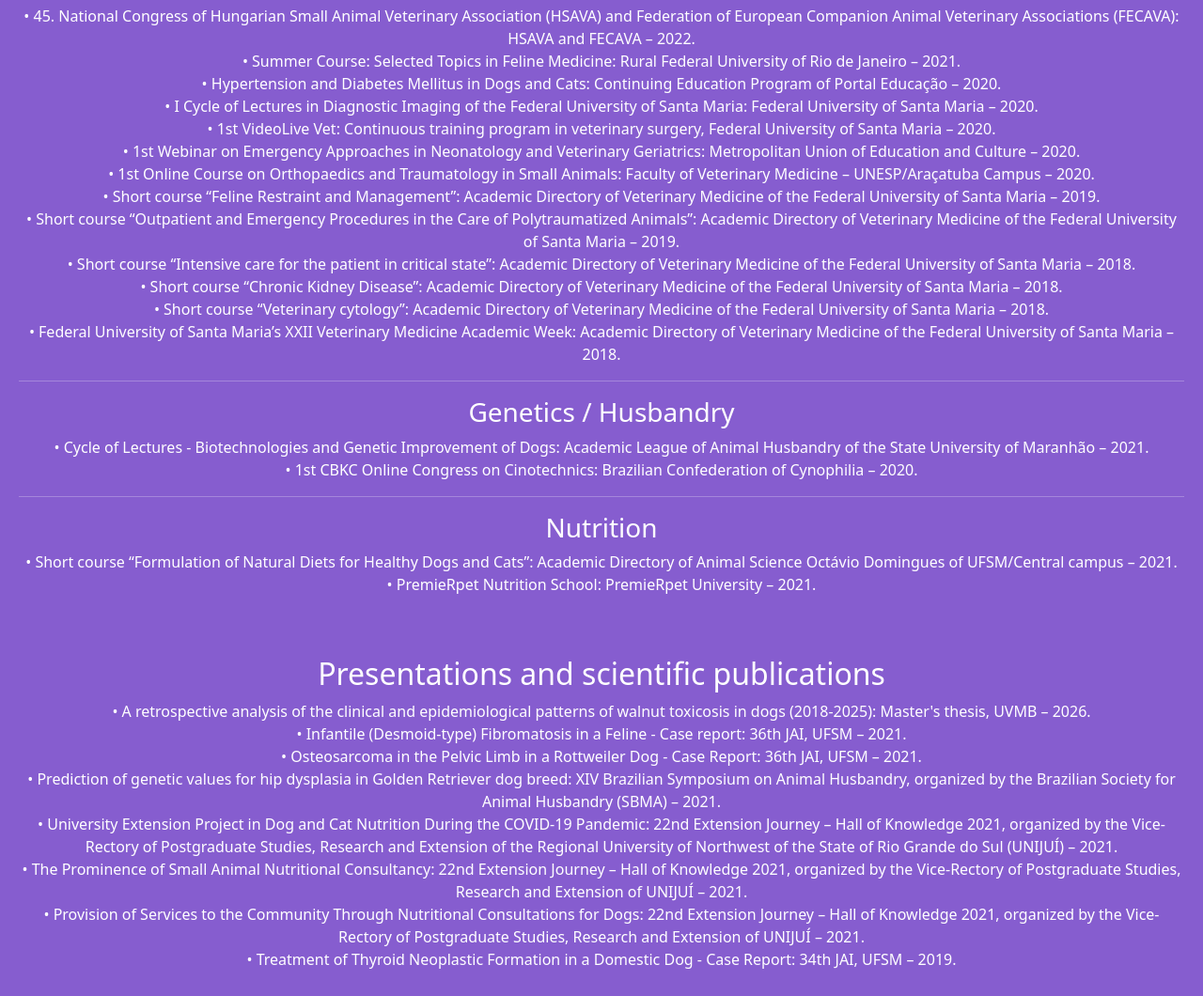
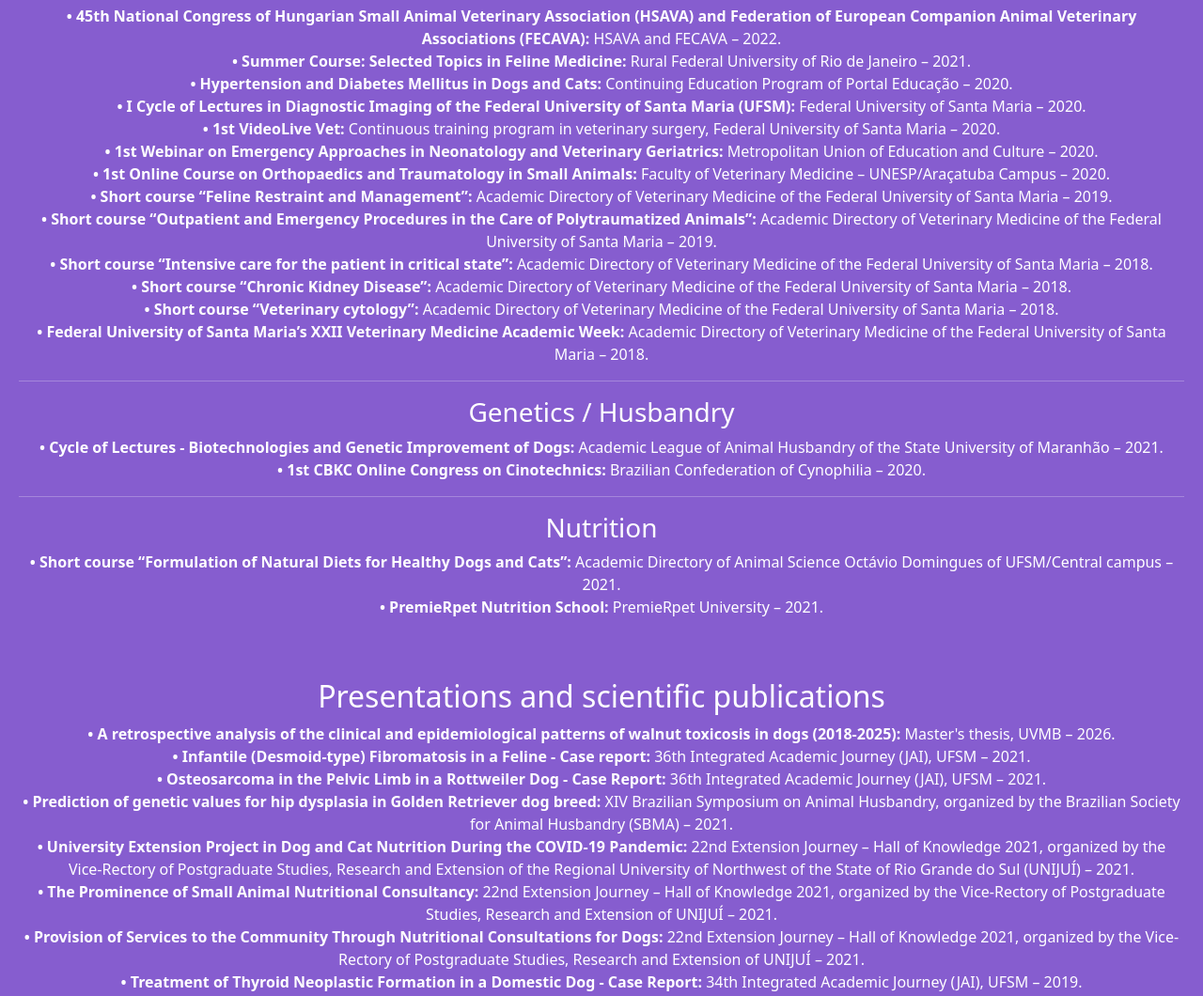
Before and after one commit to leticiaVet/VetCV, a plain HTML site: page index.html in a window 1280 px wide. Shown: the part 626-1686 px from the top of the page at 94% size. Drawn offline with nearby package versions, Linux system fonts and the light colour scheme.

Commit message:
boldNosTextos.html

```diff
--- a/index.html
+++ b/index.html
@@ -20,6 +20,10 @@
     .items {
       list-style-type: none;
       padding-left: 0px;
+    }
+
+    .underline {
+      font-weight: bold;
     }
   </style>
 </head>
@@ -63,44 +67,44 @@
 
       <h3>Surgery / Internal Medicine</h3>
       <ul class="items">
-        <li>&#8226 45. National Congress of Hungarian Small Animal Veterinary Association (HSAVA) and Federation of
+        <li><span class="underline">&#8226 45th National Congress of Hungarian Small Animal Veterinary Association (HSAVA) and Federation of
           European
-          Companion Animal Veterinary Associations (FECAVA): HSAVA and FECAVA – 2022.
+          Companion Animal Veterinary Associations (FECAVA):</span> HSAVA and FECAVA – 2022.
         </li>
-        <li>&#8226 Summer Course: Selected Topics in Feline Medicine: Rural Federal University of Rio de Janeiro – 2021.
+        <li><span class="underline">&#8226 Summer Course: Selected Topics in Feline Medicine:</span> Rural Federal University of Rio de Janeiro – 2021.
         </li>
-        <li>&#8226 Hypertension and Diabetes Mellitus in Dogs and Cats: Continuing Education Program of Portal Educação
+        <li><span class="underline">&#8226 Hypertension and Diabetes Mellitus in Dogs and Cats:</span> Continuing Education Program of Portal Educação
           –
           2020.
         </li>
-        <li>&#8226 I Cycle of Lectures in Diagnostic Imaging of the Federal University of Santa Maria: Federal
+        <li><span class="underline">&#8226 I Cycle of Lectures in Diagnostic Imaging of the Federal University of Santa Maria (UFSM):</span> Federal
           University of
           Santa Maria – 2020.</li>
-        <li>&#8226 1st VideoLive Vet: Continuous training program in veterinary surgery, Federal University of Santa
+        <li><span class="underline">&#8226 1st VideoLive Vet:</span> Continuous training program in veterinary surgery, Federal University of Santa
           Maria –
           2020.</li>
-        <li>&#8226 1st Webinar on Emergency Approaches in Neonatology and Veterinary Geriatrics: Metropolitan Union of
+        <li><span class="underline">&#8226 1st Webinar on Emergency Approaches in Neonatology and Veterinary Geriatrics:</span> Metropolitan Union of
           Education
           and Culture – 2020.</li>
-        <li>&#8226 1st Online Course on Orthopaedics and Traumatology in Small Animals: Faculty of Veterinary Medicine –
+        <li><span class="underline">&#8226 1st Online Course on Orthopaedics and Traumatology in Small Animals:</span> Faculty of Veterinary Medicine –
           UNESP/Araçatuba Campus – 2020.</li>
-        <li>&#8226 Short course “Feline Restraint and Management”: Academic Directory of Veterinary Medicine of the
+        <li><span class="underline">&#8226 Short course “Feline Restraint and Management”:</span> Academic Directory of Veterinary Medicine of the
           Federal
           University of Santa Maria – 2019.
         </li>
-        <li>&#8226 Short course “Outpatient and Emergency Procedures in the Care of Polytraumatized Animals”: Academic
+        <li><span class="underline">&#8226 Short course “Outpatient and Emergency Procedures in the Care of Polytraumatized Animals”:</span> Academic
           Directory
           of Veterinary Medicine of the Federal University of Santa Maria – 2019.</li>
-        <li>&#8226 Short course “Intensive care for the patient in critical state”: Academic Directory of Veterinary
+        <li><span class="underline">&#8226 Short course “Intensive care for the patient in critical state”:</span> Academic Directory of Veterinary
           Medicine
           of the Federal University of Santa Maria – 2018.</li>
-        <li>&#8226 Short course “Chronic Kidney Disease”: Academic Directory of Veterinary Medicine of the Federal
+        <li><span class="underline">&#8226 Short course “Chronic Kidney Disease”:</span> Academic Directory of Veterinary Medicine of the Federal
           University
           of Santa Maria – 2018.</li>
-        <li>&#8226 Short course “Veterinary cytology”: Academic Directory of Veterinary Medicine of the Federal
+        <li><span class="underline">&#8226 Short course “Veterinary cytology”:</span> Academic Directory of Veterinary Medicine of the Federal
           University of
           Santa Maria – 2018.</li>
-        <li>&#8226 Federal University of Santa Maria’s XXII Veterinary Medicine Academic Week: Academic Directory of
+        <li><span class="underline">&#8226 Federal University of Santa Maria’s XXII Veterinary Medicine Academic Week:</span> Academic Directory of
           Veterinary
           Medicine of the Federal University of Santa Maria – 2018.</li>
       </ul>
@@ -111,10 +115,10 @@
 
       <h3>Genetics / Husbandry</h3>
       <ul class="items">
-        <li>&#8226 Cycle of Lectures - Biotechnologies and Genetic Improvement of Dogs: Academic League of Animal
+        <li><span class="underline">&#8226 Cycle of Lectures - Biotechnologies and Genetic Improvement of Dogs:</span> Academic League of Animal
           Husbandry
           of the State University of Maranhão – 2021. </li>
-        <li>&#8226 1st CBKC Online Congress on Cinotechnics: Brazilian Confederation of Cynophilia – 2020.</li>
+        <li><span class="underline">&#8226 1st CBKC Online Congress on Cinotechnics:</span> Brazilian Confederation of Cynophilia – 2020.</li>
       </ul>
 
 
@@ -122,36 +126,39 @@
 
       <h3>Nutrition</h3>
       <ul class="items">
-        <li>&#8226 Short course “Formulation of Natural Diets for Healthy Dogs and Cats”: Academic Directory of Animal
+        <li><span class="underline">&#8226 Short course “Formulation of Natural Diets for Healthy Dogs and Cats”:</span> Academic Directory of Animal
           Science
           Octávio
           Domingues of UFSM/Central campus – 2021. </li>
-        <li>&#8226 PremieRpet Nutrition School: PremieRpet University – 2021.</li>
+        <li><span class="underline">&#8226 PremieRpet Nutrition School:</span> PremieRpet University – 2021.</li>
       </ul>
       <br><br>
 
 
       <h2>Presentations and scientific publications</h2>
       <ul class="items">
-        <li>&#8226 A retrospective analysis of the clinical and epidemiological patterns of walnut toxicosis in dogs
-          (2018-2025): Master's thesis, UVMB – 2026. </li>
-        <li>&#8226 Infantile (Desmoid-type) Fibromatosis in a Feline - Case report: 36th JAI, UFSM – 2021.</li>
-        <li>&#8226 Osteosarcoma in the Pelvic Limb in a Rottweiler Dog - Case Report: 36th JAI, UFSM – 2021.</li>
-        <li>&#8226 Prediction of genetic values for hip dysplasia in Golden Retriever dog breed: XIV Brazilian Symposium
+        <li><span class="underline">&#8226 A retrospective analysis of the clinical and epidemiological patterns of walnut toxicosis in dogs
+          (2018-2025):</span> Master's thesis, UVMB – 2026. </li>
+        <li><span class="underline">&#8226 Infantile (Desmoid-type) Fibromatosis in a Feline - Case report:</span> 36th Integrated Academic Journey
+          (JAI), UFSM – 2021.</li>
+        <li><span class="underline">&#8226 Osteosarcoma in the Pelvic Limb in a Rottweiler Dog - Case Report:</span> 36th Integrated Academic Journey
+          (JAI), UFSM – 2021.</li>
+        <li><span class="underline">&#8226 Prediction of genetic values for hip dysplasia in Golden Retriever dog breed:</span> XIV Brazilian Symposium
           on
           Animal Husbandry, organized by the Brazilian Society for Animal Husbandry (SBMA) – 2021.</li>
-        <li>&#8226 University Extension Project in Dog and Cat Nutrition During the COVID-19 Pandemic: 22nd Extension
+        <li><span class="underline">&#8226 University Extension Project in Dog and Cat Nutrition During the COVID-19 Pandemic:</span> 22nd Extension
           Journey –
           Hall of Knowledge 2021, organized by the Vice-Rectory of Postgraduate Studies, Research and Extension of the
           Regional University of Northwest of the State of Rio Grande do Sul (UNIJUÍ) – 2021.</li>
-        <li>&#8226 The Prominence of Small Animal Nutritional Consultancy: 22nd Extension Journey – Hall of Knowledge
+        <li><span class="underline">&#8226 The Prominence of Small Animal Nutritional Consultancy:</span> 22nd Extension Journey – Hall of Knowledge
           2021,
           organized by the Vice-Rectory of Postgraduate Studies, Research and Extension of UNIJUÍ – 2021.</li>
-        <li>&#8226 Provision of Services to the Community Through Nutritional Consultations for Dogs: 22nd Extension
+        <li><span class="underline">&#8226 Provision of Services to the Community Through Nutritional Consultations for Dogs:</span> 22nd Extension
           Journey –
           Hall of Knowledge 2021, organized by the Vice-Rectory of Postgraduate Studies, Research and Extension of
           UNIJUÍ – 2021.</li>
-        <li>&#8226 Treatment of Thyroid Neoplastic Formation in a Domestic Dog - Case Report: 34th JAI, UFSM – 2019.
+        <li><span class="underline">&#8226 Treatment of Thyroid Neoplastic Formation in a Domestic Dog - Case Report:</span> 34th Integrated Academic
+          Journey (JAI), UFSM – 2019.
         </li>
       </ul>
 
@@ -162,20 +169,23 @@
 
       <h2>Certifications & CPD</h2>
       <ul class="items">
-        <li>&#8226 Short course “Gestational evaluation”: Federal University of Santa Maria – 2018.</li>
-        <li>&#8226 Short course: “Principles of Horseshoeing for the Veterinarian”: Federal University of Santa Maria – 2018.
+        <li><span class="underline">&#8226 Short course “Gestational evaluation”:</span> Federal University of Santa Maria – 2018.</li>
+        <li><span class="underline">&#8226 Short course: “Principles of Horseshoeing for the Veterinarian”:</span> Federal University of Santa Maria –
+          2018.
         </li>
-        <li>&#8226 II Cycle of Lectures in Equine Medicine : Federal University of Santa Maria – 2018.</li>
+        <li><span class="underline">&#8226 II Cycle of Lectures in Equine Medicine:</span> Federal University of Santa Maria – 2018.</li>
       </ul>
 
       <h2>Presentations and scientific publications</h2>
       <ul class="items">
-        <li>&#8226 Principal components and Spearman correlation analyses to determine traits to be used in laying hens
-          breeding programs: XIV Brazilian Symposium on Animal Husbandry, organized by SBMA – 2021.</li>
-        <li>&#8226 Heritability for productive, reproductive and egg quality traits in three laying hens strains: XIV
+        <li><span class="underline">&#8226 Principal components and Spearman correlation analyses to determine traits to be used in laying hens
+          breeding programs:</span> XIV Brazilian Symposium on Animal Husbandry, organized by the Brazilian Society for Animal
+          Husbandry (SBMA) – 2021.</li>
+        <li><span class="underline">&#8226 Heritability for productive, reproductive and egg quality traits in three laying hens strains:</span> XIV
           Brazilian
-          Symposium on Animal Husbandry, organized by SBMA – 2021.</li>
-        <li>&#8226 Application of Veterinary Acupuncture in the Treatment of Lameness - Case report: 33rd JAI, UFSM –
+          Symposium on Animal Husbandry, organized by the Brazilian Society for Animal Husbandry (SBMA) – 2021.</li>
+        <li><span class="underline">&#8226 Application of Veterinary Acupuncture in the Treatment of Lameness - Case report:</span> 33rd Integrated
+          Academic Journey (JAI), UFSM –
           2018.
         </li>
       </ul>
@@ -188,18 +198,18 @@
 
       <h2>Certifications & CPD</h2>
       <ul class="items">
-        <li>&#8226 III Cycle of lectures of the Federal University of Santa Maria’s Study Group of Wild Animals, Federal
+        <li><span class="underline">&#8226 III Cycle of lectures of the Federal University of Santa Maria’s Study Group of Wild Animals:</span> Federal
           University of Santa Maria – 2018.</li>
-        <li>&#8226 Short course “Semiology and Clinical Examination of Psittacine birds”: Study Group of Wild Animals,
+        <li><span class="underline">&#8226 Short course “Semiology and Clinical Examination of Psittacine birds”:</span> Study Group of Wild Animals,
           Federal
           University of Santa Maria – 2018.</li>
       </ul>
 
       <h2>Presentations and scientific publications</h2>
       <ul class="items">
-        <li>&#8226 Anaesthesia in Caudectomy of Black-striped capuchin (Sapajus Libidinosus) - Case report: 36th
+        <li><span class="underline">&#8226 Anaesthesia in Caudectomy of Black-striped capuchin (Sapajus Libidinosus) - Case report:</span> 36th
           Integrated
-          Academic Journey of UFSM (JAI, UFSM) – 2021.</li>
+          Academic Journey (JAI), UFSM – 2021.</li>
       </ul>
     </div>
   </div>
```
